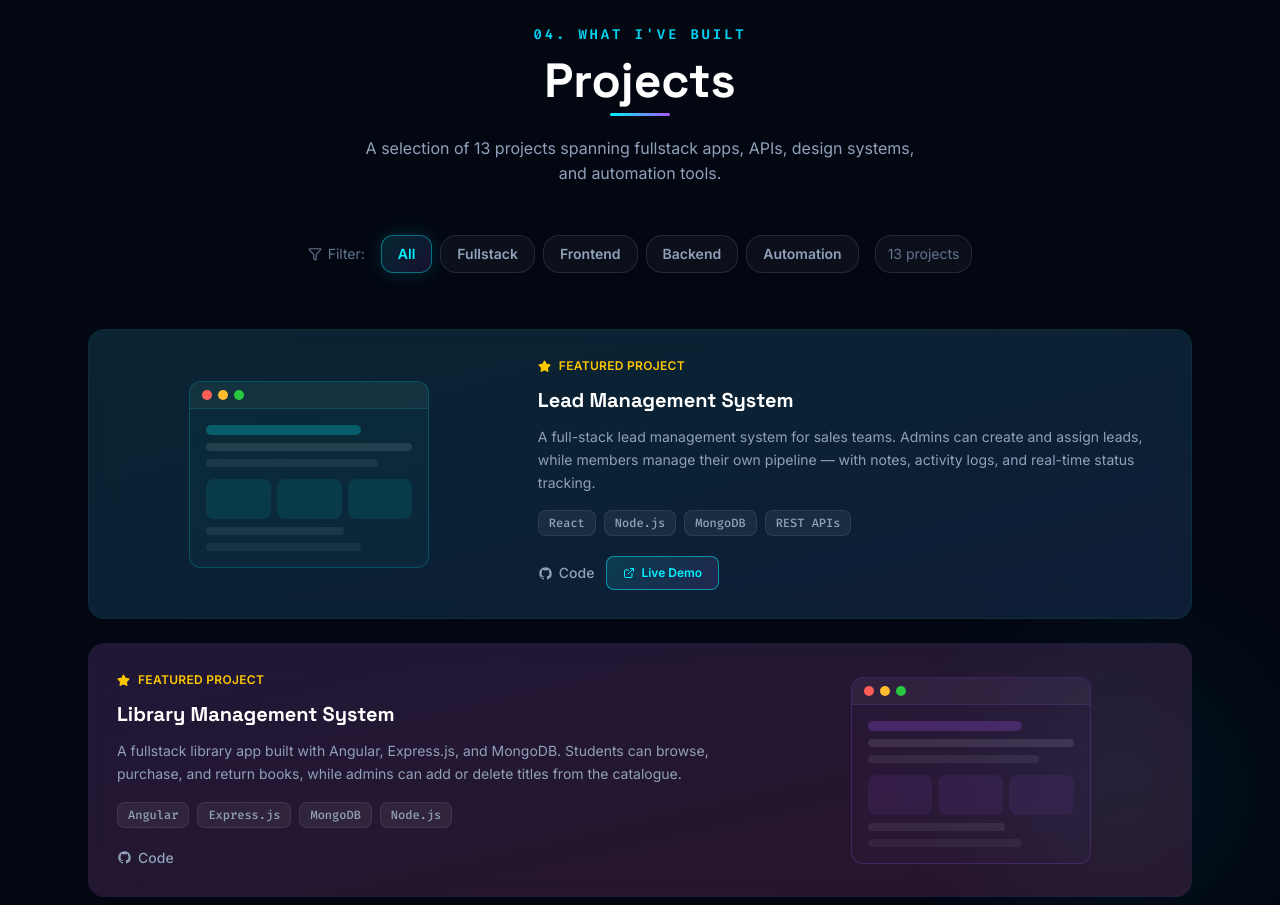
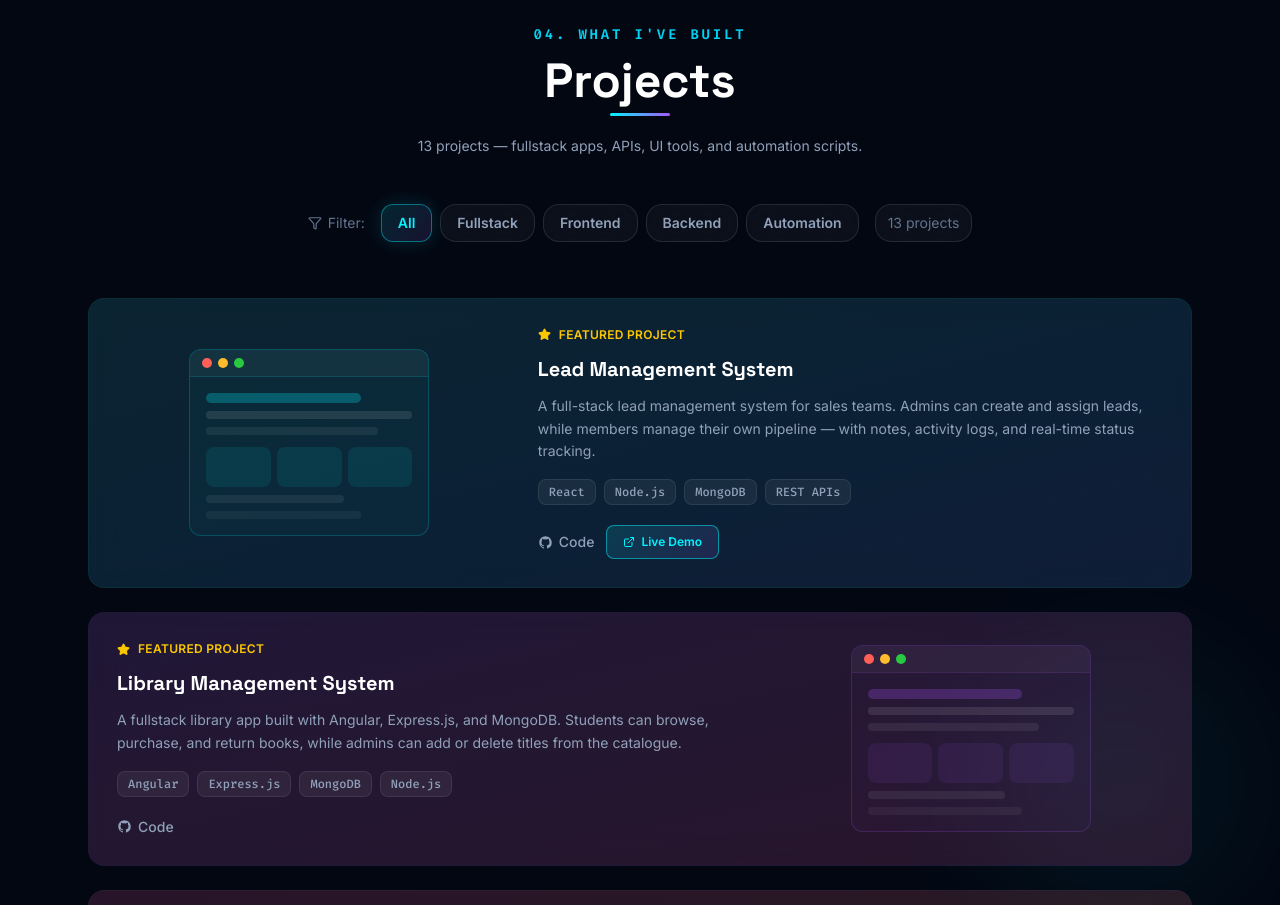
Before and after one commit to AnuragiRajesh/portfolio, a Next.js app: page / in a window 1280 px wide. Shown: the part 4580-5485 px from the top of the page. Built offline with nearby package versions, Linux system fonts and the light colour scheme.

Commit message:
update formatting

```diff
--- a/src/app/layout.tsx
+++ b/src/app/layout.tsx
@@ -21,13 +21,13 @@ const firaCode = Fira_Code({
 });
 
 export const metadata: Metadata = {
-  title: "Ranuragi | Fullstack Developer",
+  title: "Rajesh Anuragi | Fullstack Developer",
   description:
-    "Fullstack Developer with 3+ years of experience building scalable web applications, APIs, and automation systems.",
-  keywords: ["Fullstack Developer", "React", "Node.js", "TypeScript", "Portfolio"],
+    "Fullstack Developer and CS student — building responsive UIs, REST APIs, and automation tools. Currently studying Information Sciences at Azim Premji University.",
+  keywords: ["Rajesh Anuragi", "Fullstack Developer", "React", "Node.js", "TypeScript", "Portfolio", "Bangalore"],
   openGraph: {
-    title: "Ranuragi | Fullstack Developer",
-    description: "Fullstack Developer with 3+ years of experience",
+    title: "Rajesh Anuragi | Fullstack Developer",
+    description: "Fullstack Developer and CS student based in Bangalore",
     type: "website",
   },
 };
--- a/src/components/sections/Projects.tsx
+++ b/src/components/sections/Projects.tsx
@@ -290,8 +290,8 @@ export default function Projects() {
           >
             Projects
           </h2>
-          <p className="text-slate-400 mt-5 max-w-xl mx-auto">
-            A selection of {projects.length} projects spanning fullstack apps, APIs, design systems, and automation tools.
+          <p className="text-slate-400 mt-5 max-w-xl mx-auto text-sm">
+            {projects.length} projects — fullstack apps, APIs, UI tools, and automation scripts.
           </p>
         </motion.div>
 
```
